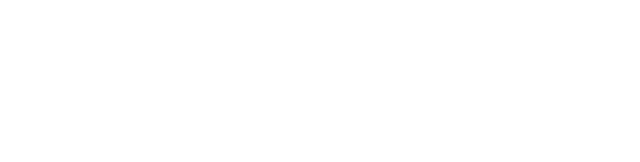
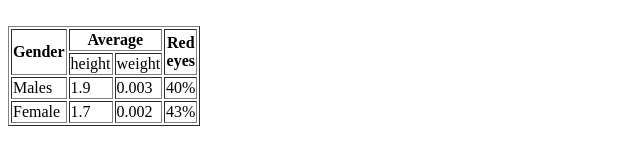
Before and after one commit to abhishekkargeti1/Front-end-Ducat, a plain HTML site: page FrontEnd Work/Html files/table.html in a window 1280 px wide. Shown: the whole page, without its empty margins (0-640 px from the left). Drawn offline with Linux system fonts and the light colour scheme.

Commit message:
Auto Commit

```diff
--- a/FrontEnd Work/Html files/table.html
+++ b/FrontEnd Work/Html files/table.html
@@ -1,8 +1,8 @@
 <!DOCTYPE html>
 <html lang="en">
   <head>
-    <meta charset="UTF-8">
-    <meta name="viewport" content="width=device-width, initial-scale=1.0">
+    <meta charset="UTF-8" />
+    <meta name="viewport" content="width=device-width, initial-scale=1.0" />
     <title>Document</title>
   </head>
   <body>
@@ -57,33 +57,34 @@
     </tr>
    </table> -->
 
-   <!-- <table border="1">
+    <table border="1">
+      <thead>
         <tr>
-        <td rowspan="2"></td>
-        <td colspan="2">Average</td>
-        <td rowspan="2">Red<br>eyes</td>
+          <th rowspan="2">Gender</th>
+          <th colspan="2">Average</th>
+          <th rowspan="2">Red<br />eyes</th>
         </tr>
+
         <tr>
           <td>height</td>
           <td>weight</td>
         </tr>
+      </thead>
+      <tbody>
         <tr>
           <td>Males</td>
-        <td >1.9</td>
-        <td >0.003</td>
-        <td >40%</td>
+          <td>1.9</td>
+          <td>0.003</td>
+          <td>40%</td>
         </tr>
         <tr>
           <td>Female</td>
-        <td >1.7</td>
-        <td >0.002</td>
-        <td >43%</td>
+          <td>1.7</td>
+          <td>0.002</td>
+          <td>43%</td>
         </tr>
-    </table> -->
+      </tbody>
 
-
-
-
-
+    </table>
   </body>
 </html>
```
Also changed, not shown: FrontEnd Work/js/index.html (+3 -1 lines), FrontEnd Work/js/script2.js (added, +115 -0 lines). Lines whose indentation alone changed are shown as unchanged.
